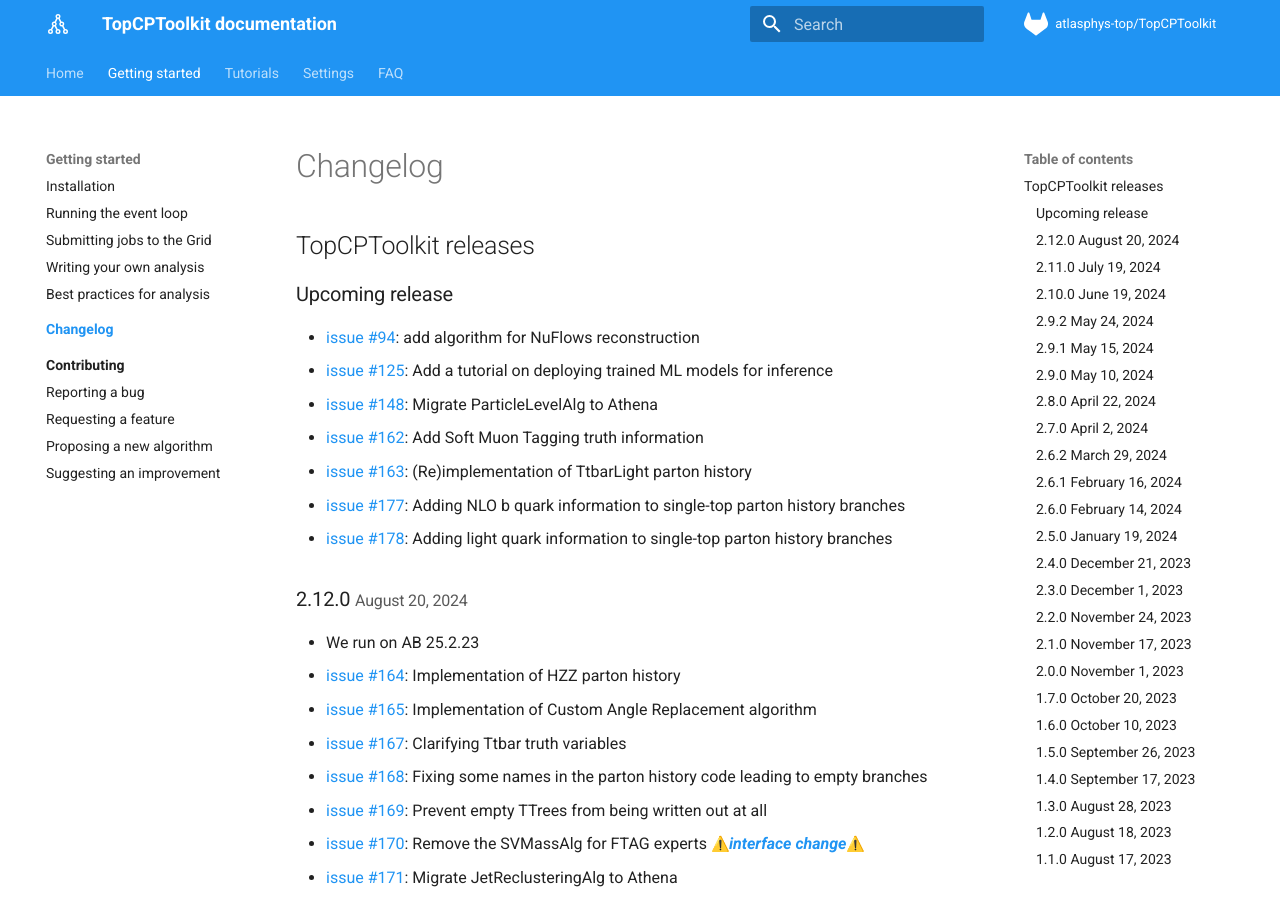
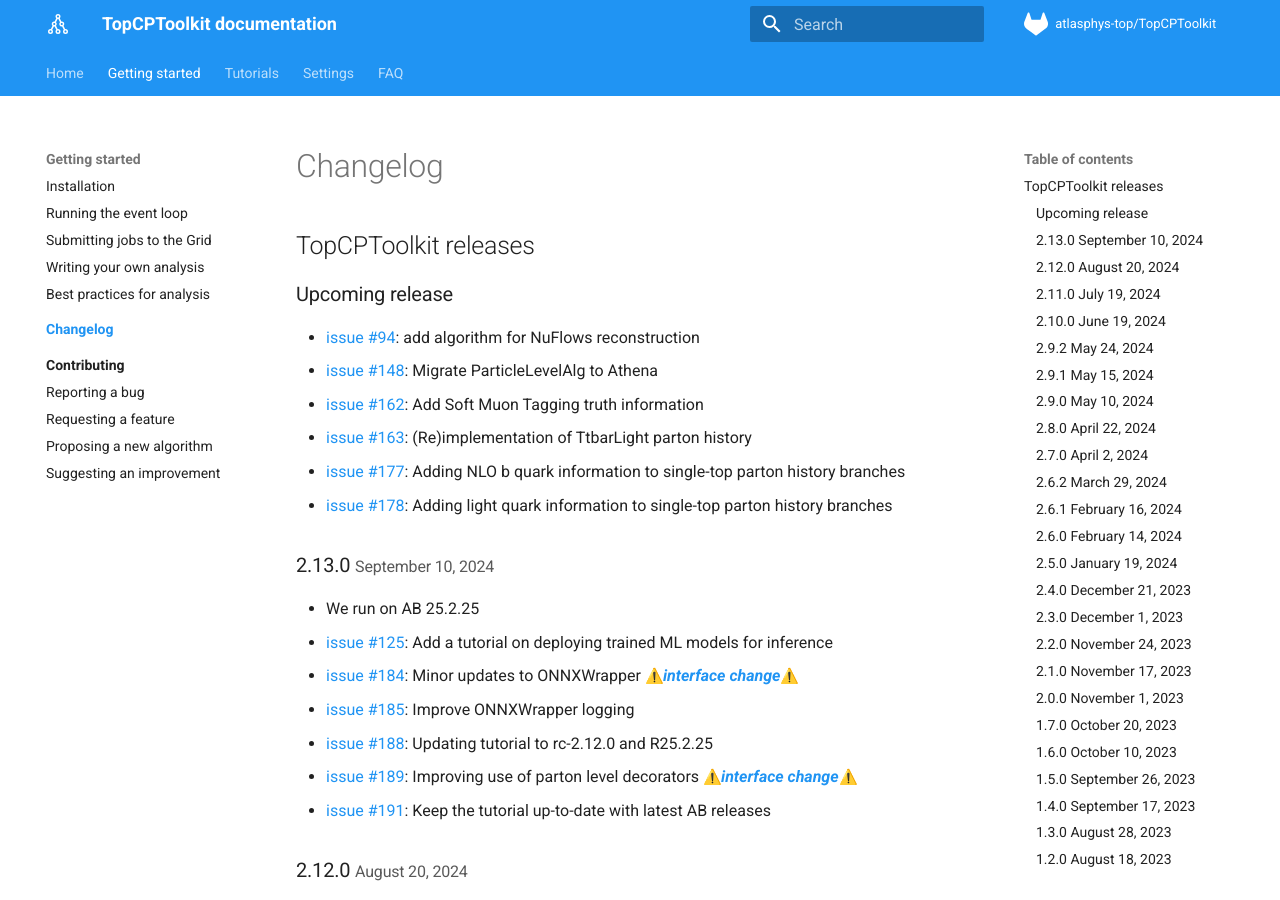
Before and after one commit to SuperNova76/TopCPToolKit, an MkDocs documentation site: the page built from docs/changelog/index.md, in a window 1280 px wide and 900 px high. Built offline with MkDocs 1.6.1 and Material for MkDocs 9.7.7, drawn with Linux system fonts in a browser that asks for light colours; emoji names are drawn with the system emoji font.

Commit message:
Update docs for v2.13.0 release

````diff
--- a/docs/changelog/index.md
+++ b/docs/changelog/index.md
@@ -4,12 +4,20 @@
 
 ### Upcoming release
 - [issue #94](https://gitlab.cern.ch/atlasphys-top/reco/TopCPToolkit/-/issues/94): add algorithm for NuFlows reconstruction
-- [issue #125](https://gitlab.cern.ch/atlasphys-top/reco/TopCPToolkit/-/issues/125): Add a tutorial on deploying trained ML models for inference
 - [issue #148](https://gitlab.cern.ch/atlasphys-top/reco/TopCPToolkit/-/issues/148): Migrate ParticleLevelAlg to Athena
 - [issue #162](https://gitlab.cern.ch/atlasphys-top/reco/TopCPToolkit/-/issues/162): Add Soft Muon Tagging truth information
 - [issue #163](https://gitlab.cern.ch/atlasphys-top/reco/TopCPToolkit/-/issues/163): (Re)implementation of TtbarLight parton history
 - [issue #177](https://gitlab.cern.ch/atlasphys-top/reco/TopCPToolkit/-/issues/177): Adding NLO b quark information to single-top parton history branches
 - [issue #178](https://gitlab.cern.ch/atlasphys-top/reco/TopCPToolkit/-/issues/178): Adding light quark information to single-top parton history branches
+
+### 2.13.0 <small>September 10, 2024</small>
+- We run on AB 25.2.25
+- [issue #125](https://gitlab.cern.ch/atlasphys-top/reco/TopCPToolkit/-/issues/125): Add a tutorial on deploying trained ML models for inference
+- [issue #184](https://gitlab.cern.ch/atlasphys-top/reco/TopCPToolkit/-/issues/184): Minor updates to ONNXWrapper :warning:[***interface change***](https://gitlab.cern.ch/atlasphys-top/reco/TopCPToolkit/-/issues/184#implementation):warning:
+- [issue #185](https://gitlab.cern.ch/atlasphys-top/reco/TopCPToolkit/-/issues/185): Improve ONNXWrapper logging
+- [issue #188](https://gitlab.cern.ch/atlasphys-top/reco/TopCPToolkit/-/issues/188): Updating tutorial to rc-2.12.0 and R25.2.25
+- [issue #189](https://gitlab.cern.ch/atlasphys-top/reco/TopCPToolkit/-/issues/189): Improving use of parton level decorators :warning:[***interface change***](https://gitlab.cern.ch/atlasphys-top/reco/TopCPToolkit/-/issues/189#implementation):warning:
+- [issue #191](https://gitlab.cern.ch/atlasphys-top/reco/TopCPToolkit/-/issues/191): Keep the tutorial up-to-date with latest AB releases
 
 ### 2.12.0 <small>August 20, 2024</small>
 - We run on AB 25.2.23
--- a/docs/tutorials/setup.md
+++ b/docs/tutorials/setup.md
@@ -34,7 +34,7 @@
 For the purposes of this tutorial, we will use a [stable release](../changelog/index.md) instead:
 ```sh
 git fetch -a
-git checkout tags/v2.12.0 -b mytutorial
+git checkout tags/v2.13.0 -b mytutorial
 ```
 
 ## Setting up the environment
````
